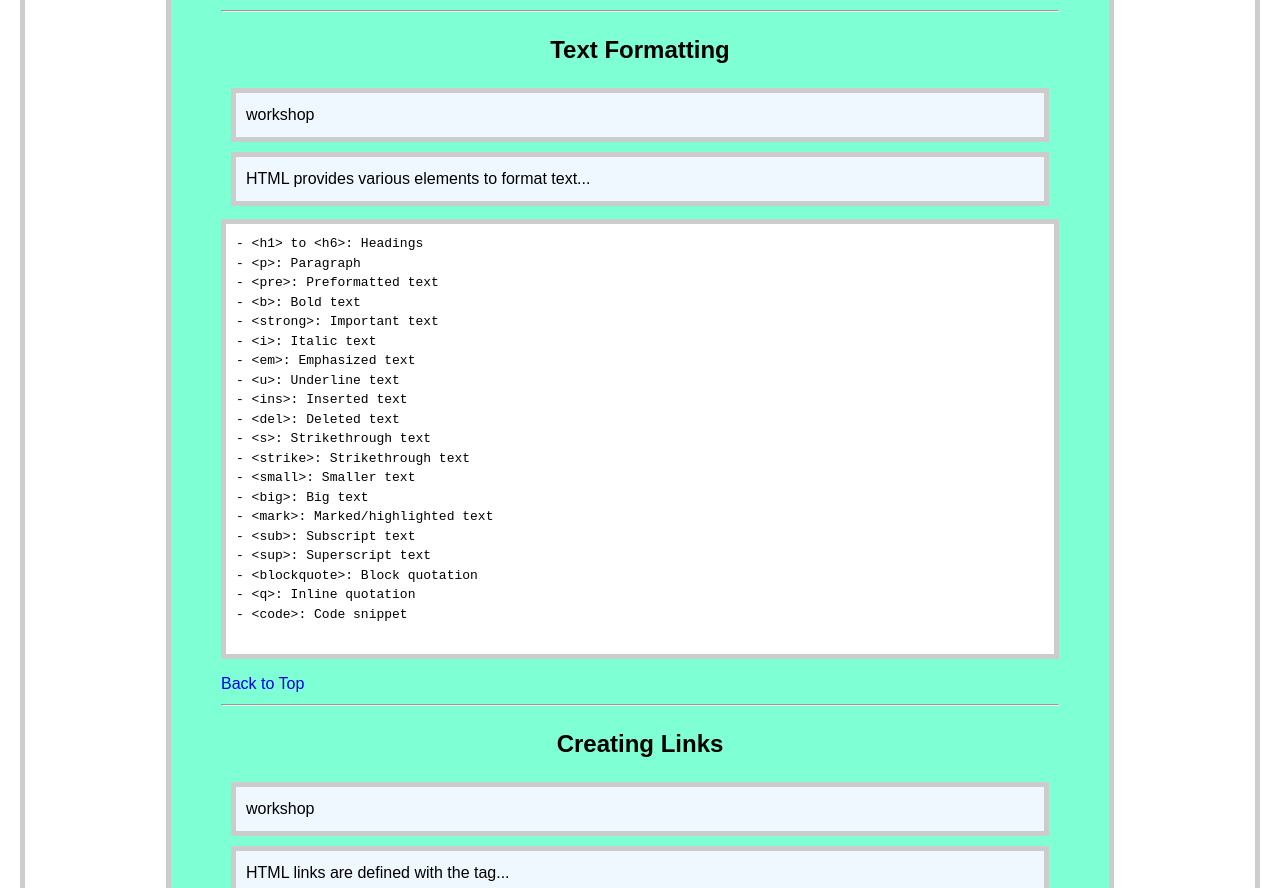
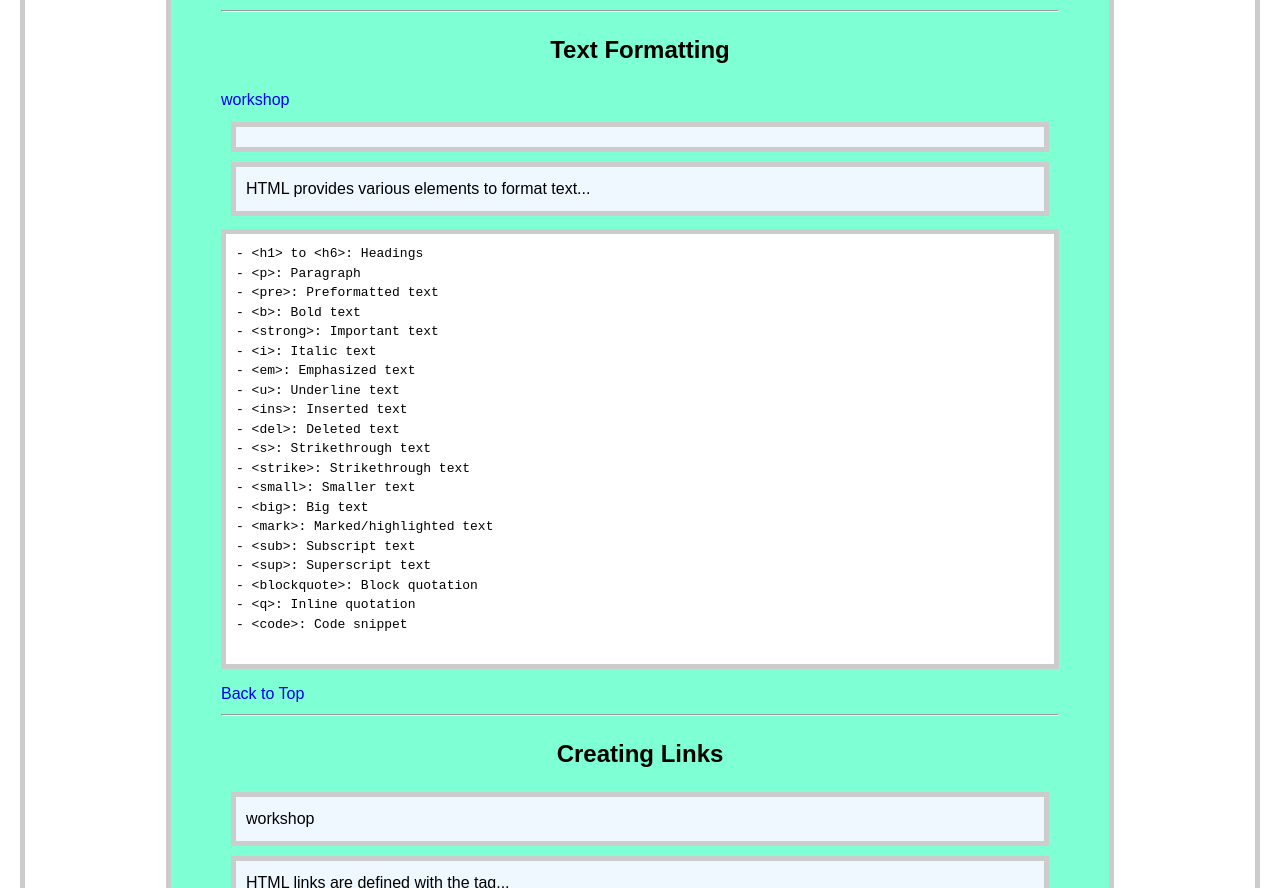
Before and after one commit to 684259026-crypto/Web1-684259026, a plain HTML site: page index.html in a window 1280 px wide. Shown: the part 2424-3312 px from the top of the page. Drawn offline with Linux system fonts and the light colour scheme.

Commit message:
Add files via upload

```diff
--- a/index.html
+++ b/index.html
@@ -133,7 +133,7 @@
 
                 <h2 id="formatting">Text Formatting</h2>
                 </h2>
-                <p>workshop
+                <a href="W04-01-formatting.html">workshop</a>
                 </p>
                 <p>HTML provides various elements to format text...
                 </p>
```
